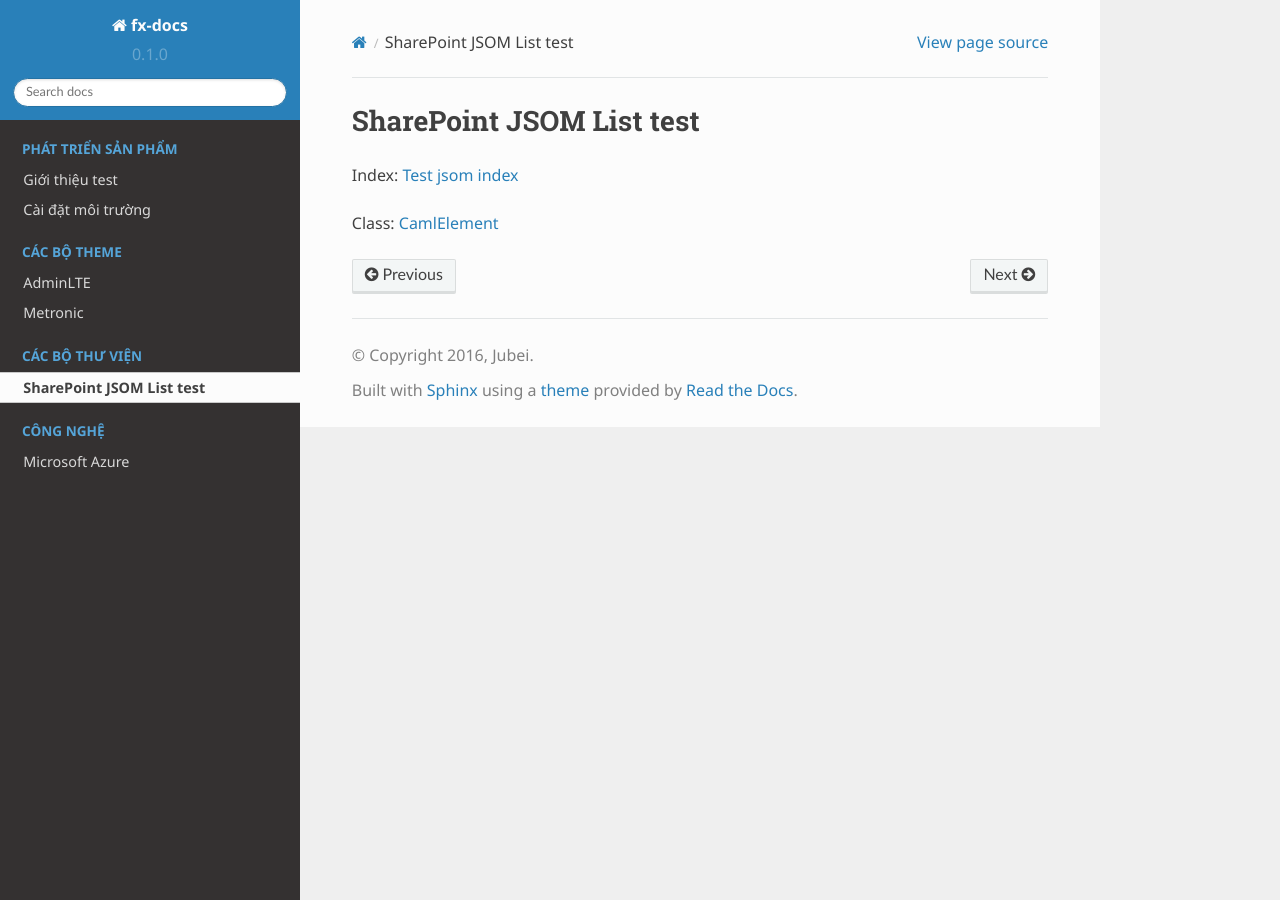
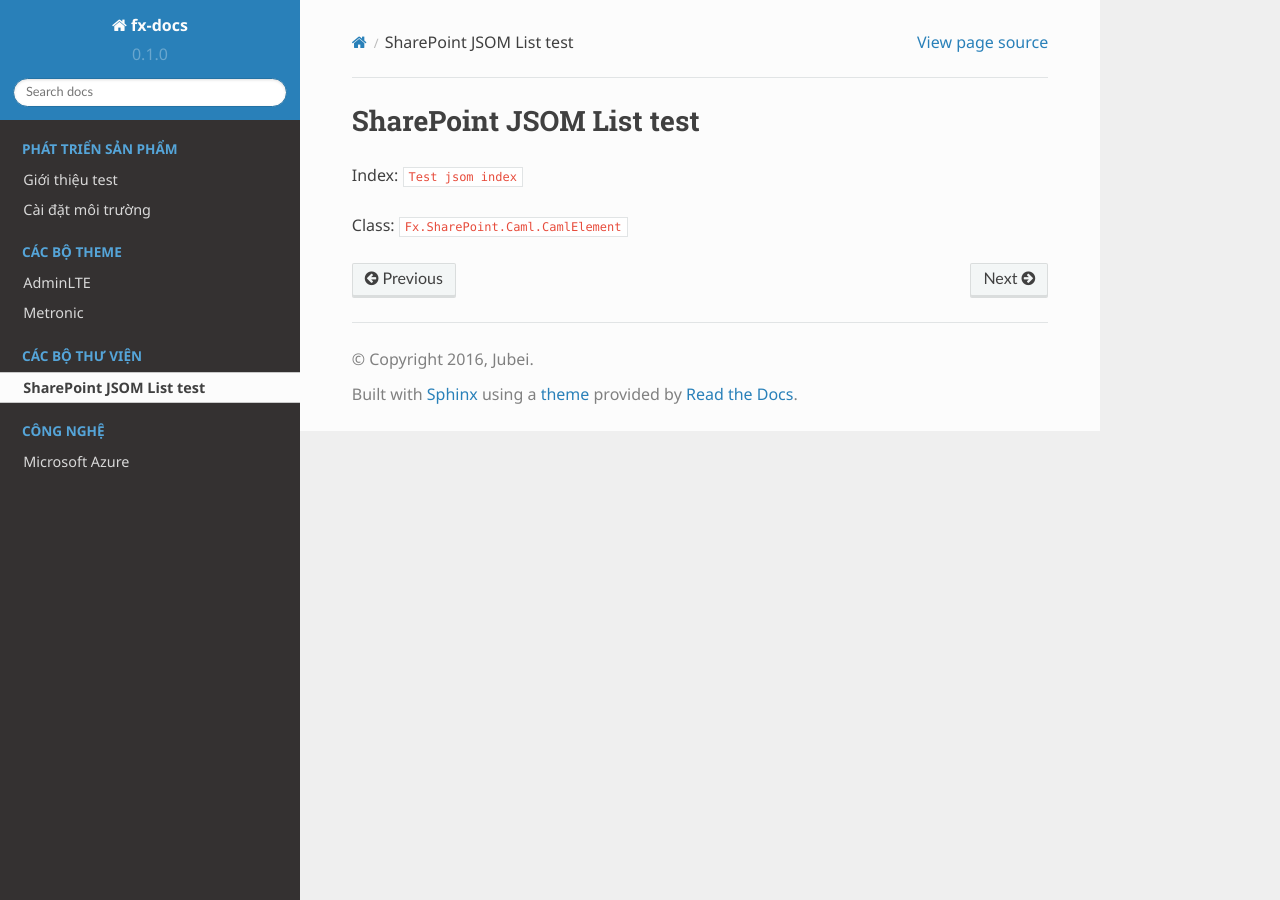
Before and after one commit to fanxipan/fx-docs, a Sphinx documentation site: the page built from docs/modules/code-libraries/sp-jsom-list/index.rst, in a window 1280 px wide. Built offline with Sphinx 7.4.7 and the Read the Docs theme 2.0.0, drawn with Linux system fonts in a browser that asks for light colours; cross-references to code outside the pages are shown as plain code.

Commit message:
no message

```diff
--- a/docs/conf.py
+++ b/docs/conf.py
@@ -19,7 +19,7 @@ import os
 # If extensions (or modules to document with autodoc) are in another directory,
 # add these directories to sys.path here. If the directory is relative to the
 # documentation root, use os.path.abspath to make it absolute, like shown here.
-sys.path.append(os.path.abspath('extensions'))
+#sys.path.append(os.path.abspath('extensions'))
 
 # -- General configuration ------------------------------------------------
 
@@ -30,9 +30,9 @@ sys.path.append(os.path.abspath('extensions'))
 # extensions coming with Sphinx (named 'sphinx.ext.*') or your custom
 # ones.
 extensions = [
-    'sphinx.ext.autodoc',
-    'fx.code-libraries.sp-jsom-list.jsom-index',
-    'fx.code-libraries.sp-jsom-list.jsom-class'
+    'sphinx.ext.autodoc'#,
+    #'fx.code-libraries.sp-jsom-list.jsom-index',
+    #'fx.code-libraries.sp-jsom-list.jsom-class'
 ]
 
 # base url for jsom docs
```
